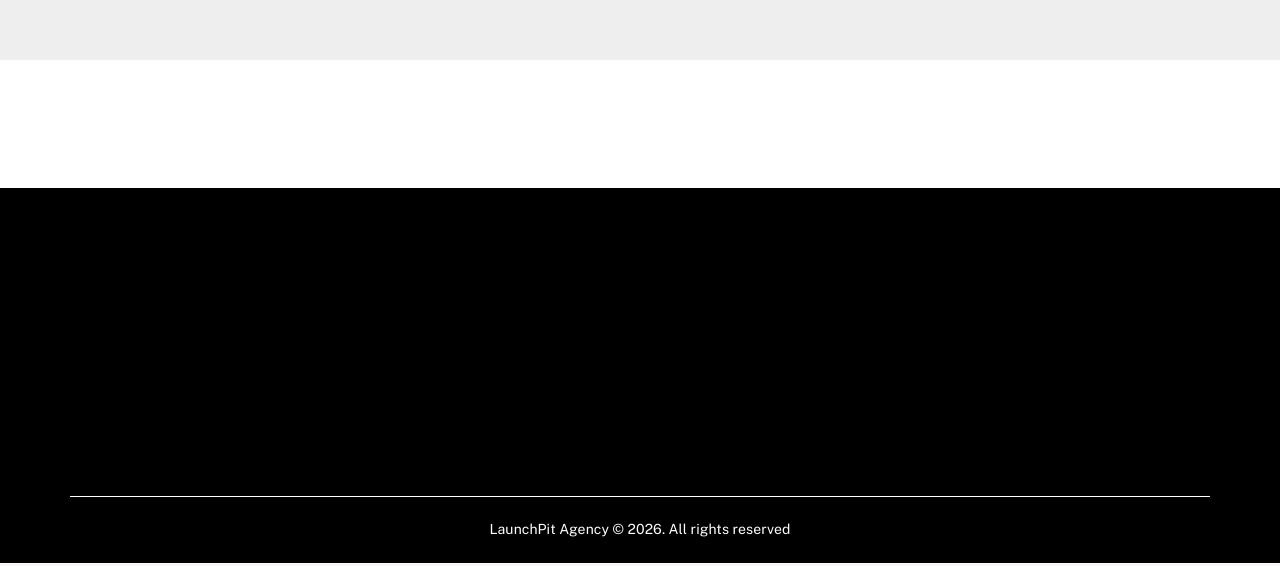
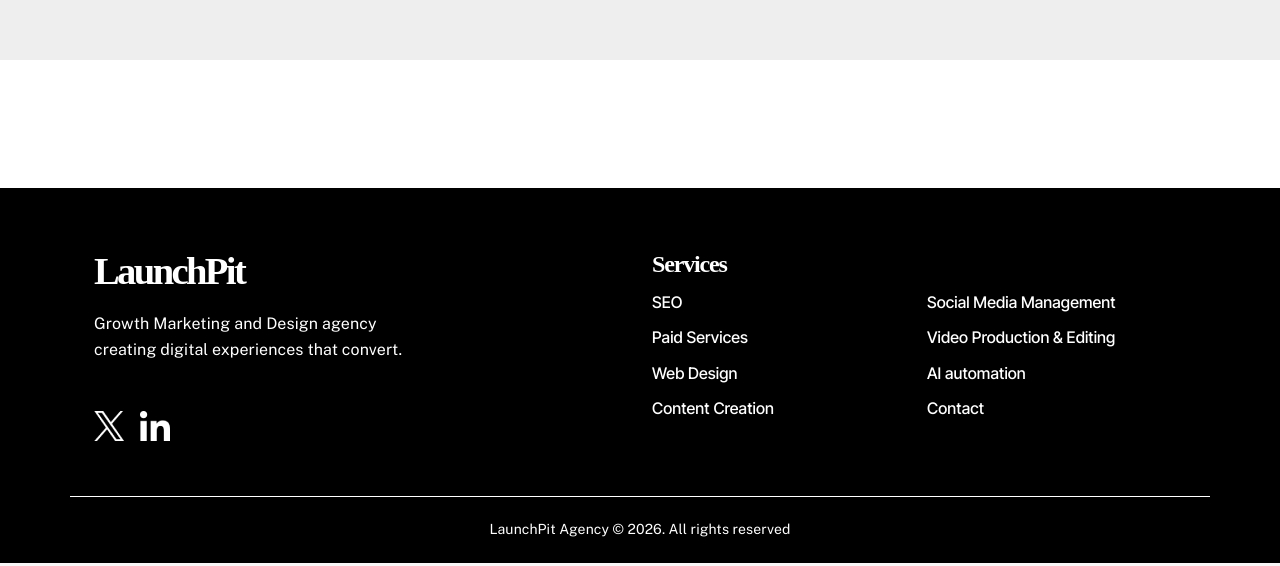
Before and after one commit to ytmediatranscript-tech/launchpit.agency, a Next.js app: page / in a window 1280 px wide. Shown: the part 8067-8633 px from the top of the page. Built offline with nearby package versions, Linux system fonts and the light colour scheme; a web font is replaced by a local one.

Commit message:
fixed footer not visible issue

```diff
--- a/src/app/(cms)/page.tsx
+++ b/src/app/(cms)/page.tsx
@@ -55,9 +55,7 @@ export default function Home() {
         <Booking />
       </SectionReveal>
 
-      <SectionReveal>
-        <Footer />
-      </SectionReveal>
+      <Footer />
     </main>
   );
 }
--- a/src/components/Footer.tsx
+++ b/src/components/Footer.tsx
@@ -16,7 +16,7 @@ const Footer = () => {
                       <div className="footer-innerwrap">
                         <div className="container-fluid">
                           <div className="row">
-                            <div className="col-md-4 reveal">
+                            <div className="col-md-4">
                               <div className="logowrapper mb-3">
                                 <Link href="/" className="heading-two text-white">
                                   LaunchPit
@@ -50,7 +50,7 @@ const Footer = () => {
                                 </ul>
                               </div>
                             </div>
-                            <div className="col-md-6 offset-md-2 reveal">
+                            <div className="col-md-6 offset-md-2">
                               <h4 className="text-white">Services</h4>
                               <div className="menulist">
                                 <ul className="list-unstyled p-0">
```
